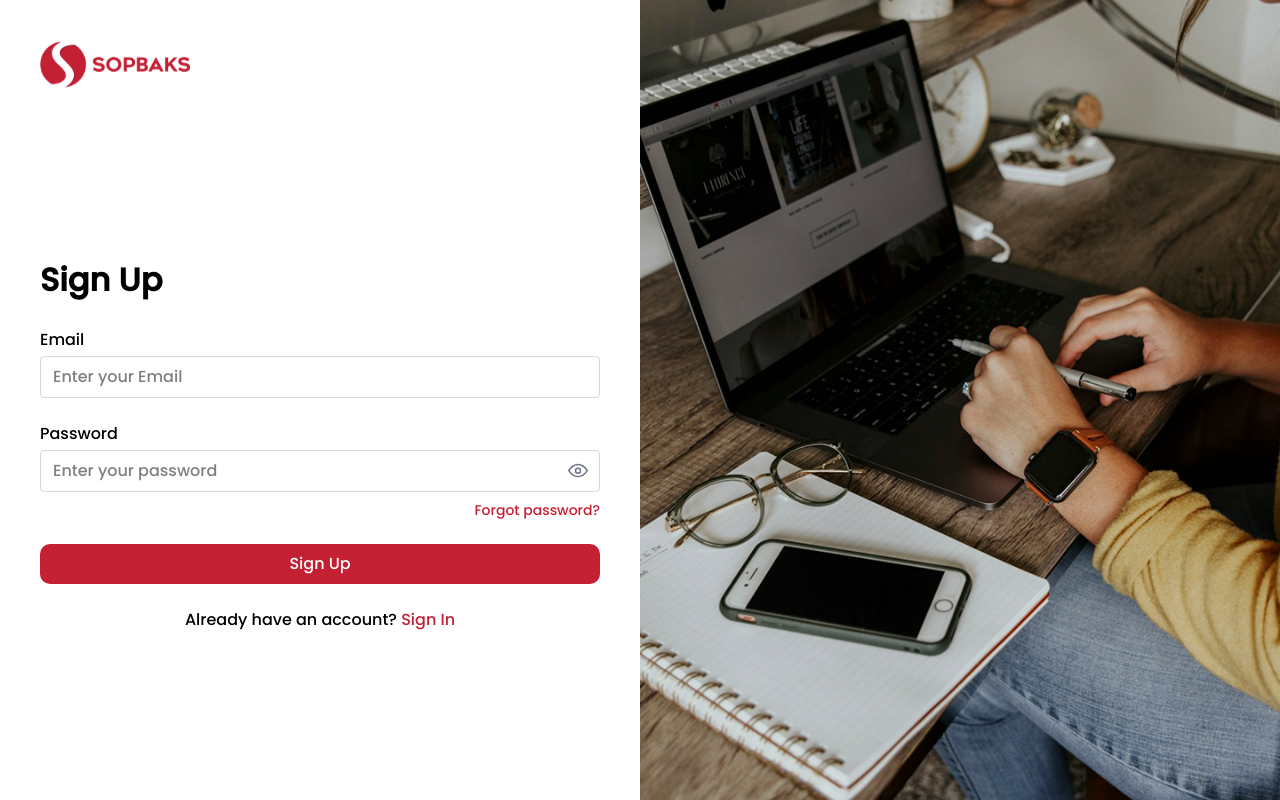
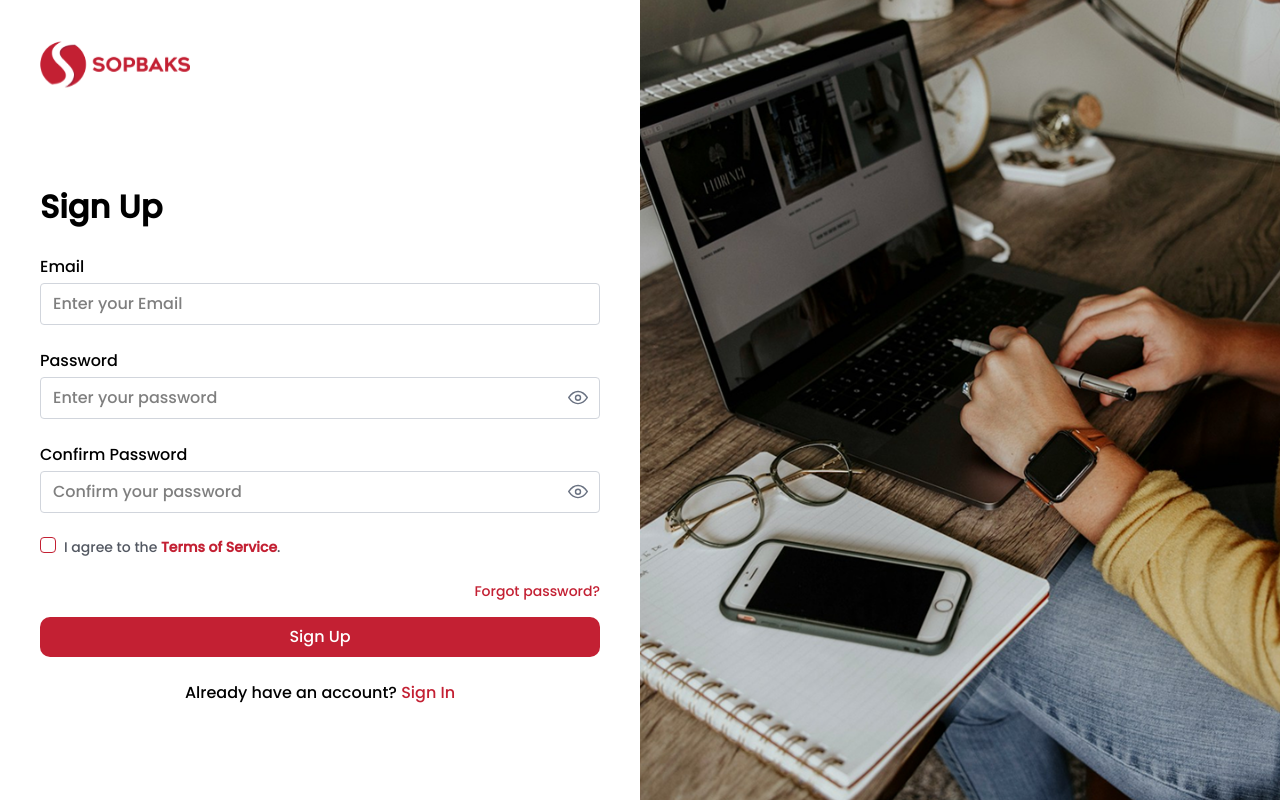
Before and after one commit to CBA-React/sopbaks, a Next.js app: page /sign-up in a window 1280 px wide. Built offline with nearby package versions, Linux system fonts and the light colour scheme.

Commit message:
ui fix at sign up page

```diff
--- a/src/shared/components/SignUpForm/SignUpForm.tsx
+++ b/src/shared/components/SignUpForm/SignUpForm.tsx
@@ -4,26 +4,33 @@ import React, { JSX, useState } from 'react';
 import Link from 'next/link';
 import { useForm } from 'react-hook-form';
 
+import Checkbox from '@/shared/components/Checkbox/Checkbox';
 import { EyeClose } from '@/shared/components/EyeIcon/EyeClose';
 import { EyeOpen } from '@/shared/components/EyeIcon/EyeOpen';
 
-interface LoginFormData {
+interface SignUpFormData {
     email: string;
     password: string;
+    confirmPassword: string;
+    terms: boolean;
 }
 
 export default function SignInForm(): JSX.Element {
     const [showPassword, setShowPassword] = useState(false);
+    const [showConfirmPassword, setShowConfirmPassword] = useState(false);
 
     const {
         register,
         handleSubmit,
+        watch,
         formState: { errors },
-    } = useForm<LoginFormData>({
+    } = useForm<SignUpFormData>({
         mode: 'onBlur',
     });
 
-    const onSubmit = (data: LoginFormData) => {
+    const password = watch('password');
+
+    const onSubmit = (data: SignUpFormData) => {
         console.log('Form submitted:', data);
     };
 
@@ -63,6 +70,11 @@ export default function SignInForm(): JSX.Element {
                         type={showPassword ? 'text' : 'password'}
                         {...register('password', {
                             required: 'Password is required',
+                            minLength: {
+                                value: 6,
+                                message:
+                                    'Password must be at least 6 characters',
+                            },
                         })}
                         className="w-full border border-gray-300 rounded px-3 py-2 pr-10 focus:outline-none focus:ring-2 focus:ring-blue-500"
                     />
@@ -83,21 +95,79 @@ export default function SignInForm(): JSX.Element {
                         {errors.password.message}
                     </p>
                 )}
+            </div>
 
+            <div className="flex flex-col">
+                <label className="mb-1 font-medium">Confirm Password</label>
+                <div className="relative">
+                    <input
+                        placeholder="Confirm your password"
+                        type={showConfirmPassword ? 'text' : 'password'}
+                        {...register('confirmPassword', {
+                            required: 'Please confirm your password',
+                            validate: (value) =>
+                                value === password || 'Passwords do not match',
+                        })}
+                        className="w-full border border-gray-300 rounded px-3 py-2 pr-10 focus:outline-none focus:ring-2 focus:ring-blue-500"
+                    />
+                    <button
+                        type="button"
+                        onClick={() =>
+                            setShowConfirmPassword(!showConfirmPassword)
+                        }
+                        className="absolute right-3 top-1/2 -translate-y-1/2 text-gray-500 hover:text-gray-700"
+                    >
+                        {showConfirmPassword ? (
+                            <EyeClose className="w-5 h-5" />
+                        ) : (
+                            <EyeOpen className="w-5 h-5" />
+                        )}
+                    </button>
+                </div>
+                {errors.confirmPassword && (
+                    <p className="text-red-500 text-sm mt-1">
+                        {errors.confirmPassword.message}
+                    </p>
+                )}
+            </div>
+
+            <div className="flex items-start space-x-3">
+                <Checkbox
+                    label={
+                        <>
+                            I agree to the{' '}
+                            <a
+                                href="/privacy"
+                                className="text-[#C32033] font-semibold"
+                            >
+                                Terms of Service
+                            </a>
+                            .
+                        </>
+                    }
+                    registration={register('terms', {
+                        required: 'You must accept the terms of use',
+                    })}
+                    error={errors.terms}
+                />
+            </div>
+
+            <div className="flex flex-col">
                 <Link
                     href="/forgot-password"
-                    className="text-[#C32033] text-sm mt-2 hover:underline self-end"
+                    className="text-[#C32033] text-sm hover:underline self-end mb-4"
                 >
                     Forgot password?
                 </Link>
+
+                <button
+                    type="submit"
+                    className="w-full bg-[#C32033] text-white py-2 rounded-[10px] font-medium cursor-pointer"
+                >
+                    Sign Up
+                </button>
             </div>
 
-            <button
-                type="submit"
-                className="w-full bg-[#C32033] text-white py-2 rounded-[10px] font-medium cursor-pointer"
-            >
-                Sign Up
-            </button>
             <p className="text-center">
                 Already have an account?{' '}
                 <Link href="/sign-in" className="text-[#C32033]">
```
